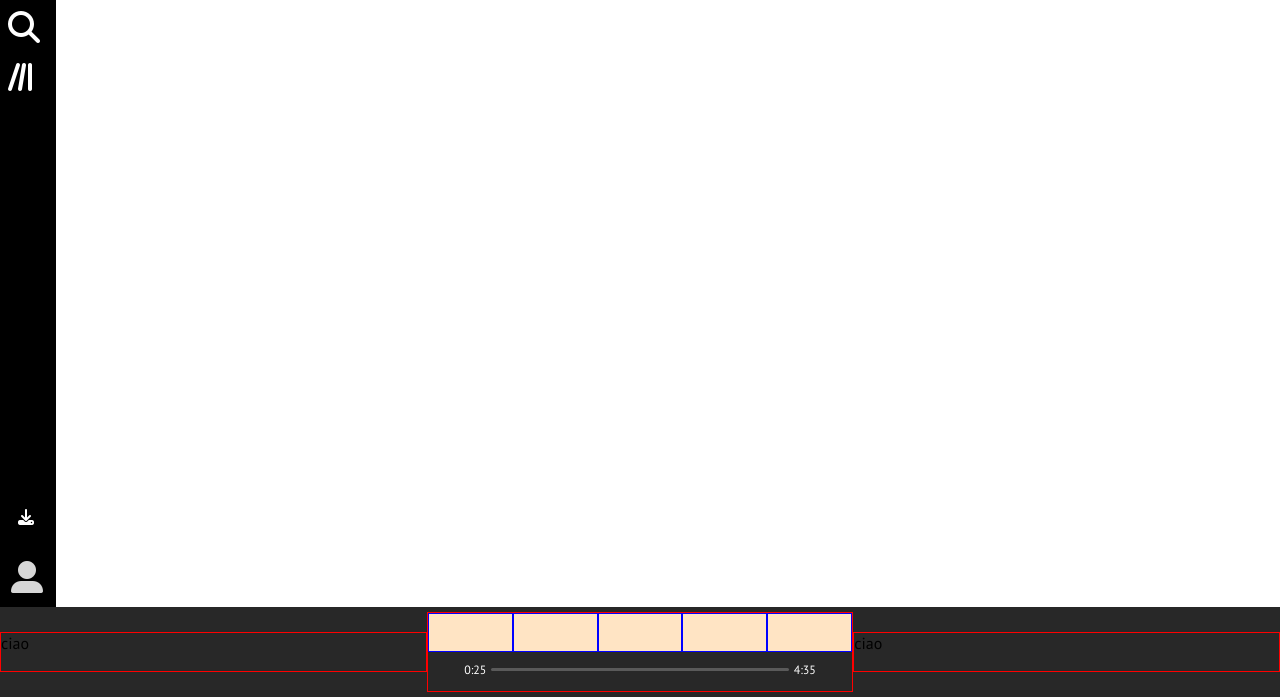
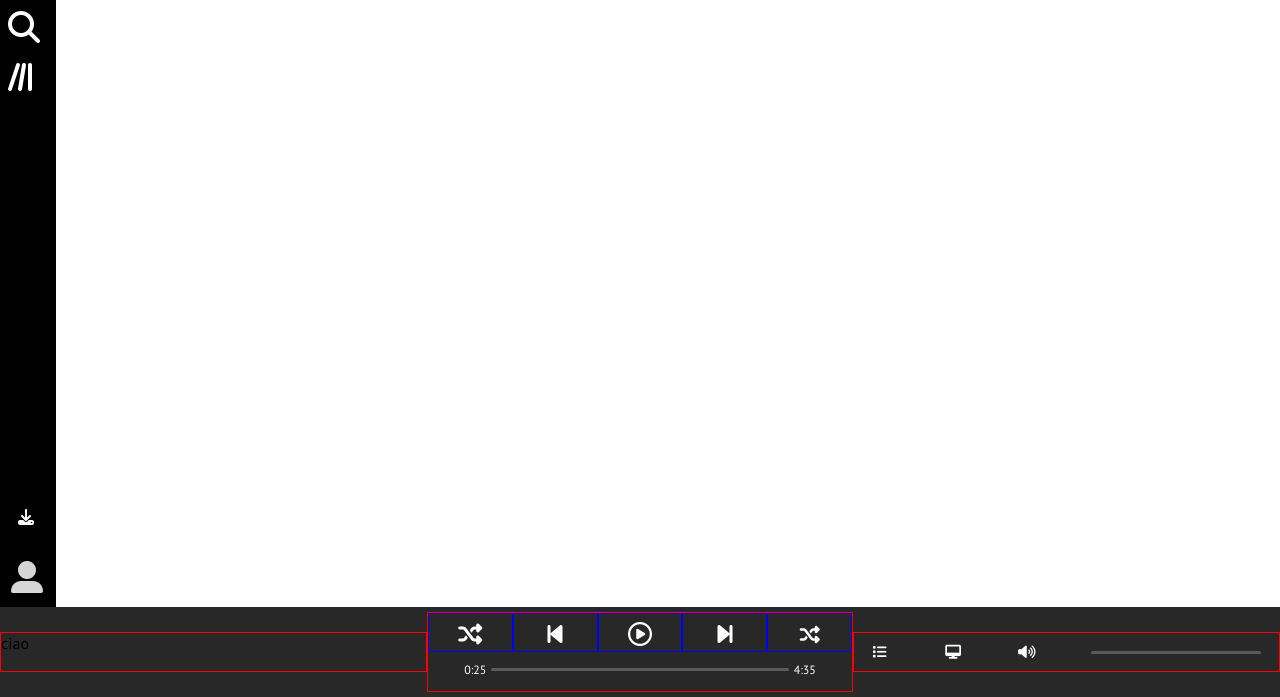
Before and after one commit to GabrieleLombard01/html-css-spotifyweb, a plain HTML site: page index.html in a window 1280 px wide. Shown: the part 103-800 px from the top of the page. Drawn offline with Linux system fonts and the light colour scheme.

Commit message:
foot_option added

```diff
--- a/css/style.css
+++ b/css/style.css
@@ -112,15 +112,22 @@ footer{
     align-items: center;
 }
 .play_sup{
-    background-color: bisque;
     height: calc(100% / 2);
     width: 100%;
 
+}
+.play_sup .fa-solid{
+    padding-top: 20px;
+    margin: auto;
+}
+.play_sup .fa-regular{
+    padding-top: 20px;
 }
 .square_play{
     width: calc(100% / 5);
     height: 100%;
     border: solid blue 1px;
+    text-align: center;
 }
 .space_time_line{
     margin-top: 10px;
@@ -130,3 +137,23 @@ footer{
     font-size: 12px;
     color: white;
 }
+.section_option{
+    display: flex;
+    justify-content: center;
+    align-items: center;
+    align-content: center;
+    gap: 2px;
+}
+.foot_option{
+    width: calc(100% / 6);
+    height: 100%;
+    height: 100%;
+}
+.foot_option .fa-solid{
+    line-height: 38px;
+}
+.time_vol{
+    display: inline-block;
+    width: calc(100% / 2.5);
+
+}
--- a/index.html
+++ b/index.html
@@ -67,11 +67,22 @@
 
     <div class="large_f-s foot_section">
         <div class="flex_player play_sup">
-            <div class="square_play"></div>
-            <div class="square_play"></div>
-            <div class="square_play"></div>
-            <div class="square_play"></div>
-            <div class="square_play"></div>
+            <div class="square_play">
+                <i class="fa-solid fa-shuffle fa-xl" style="color: #ffffff;"></i>
+            </div>
+            <div class="square_play">
+                <i class="fa-solid fa-backward-step fa-xl" style="color: #ffffff;"></i>
+            </div>
+            <div class="square_play">
+                <i class="fa-regular fa-circle-play fa-xl" style="color: #ffffff;"></i>
+            </div>
+            <div class="square_play">
+                <i class="fa-solid fa-forward-step fa-xl" style="color: #ffffff;"></i>
+            </div>
+            <div class="square_play">
+                <i class="fa-solid fa-shuffle fa-lg" style="color: #ffffff;"></i>
+
+            </div>
         </div>
         <div class="flex_player space_time_line">
             <span class="minute">0:25</span>
@@ -81,7 +92,12 @@
         </div>
     </div>
 
-    <div class="foot_section">ciao</div>
+    <div class="foot_section section_option">
+        <span class="foot_option"><i class="fa-solid fa-list fa-sm" style="color: #ffffff;"></i></span>
+        <span class="foot_option"><i class="fa-solid fa-desktop fa-sm" style="color: #ffffff;"></i></span>
+        <span class="foot_option"><i class="fa-solid fa-volume-high fa-sm" style="color: #ffffff;"></i></span>
+        <div class="time_vol time_line"></div>
+    </div>
 
 </footer>
 
```
